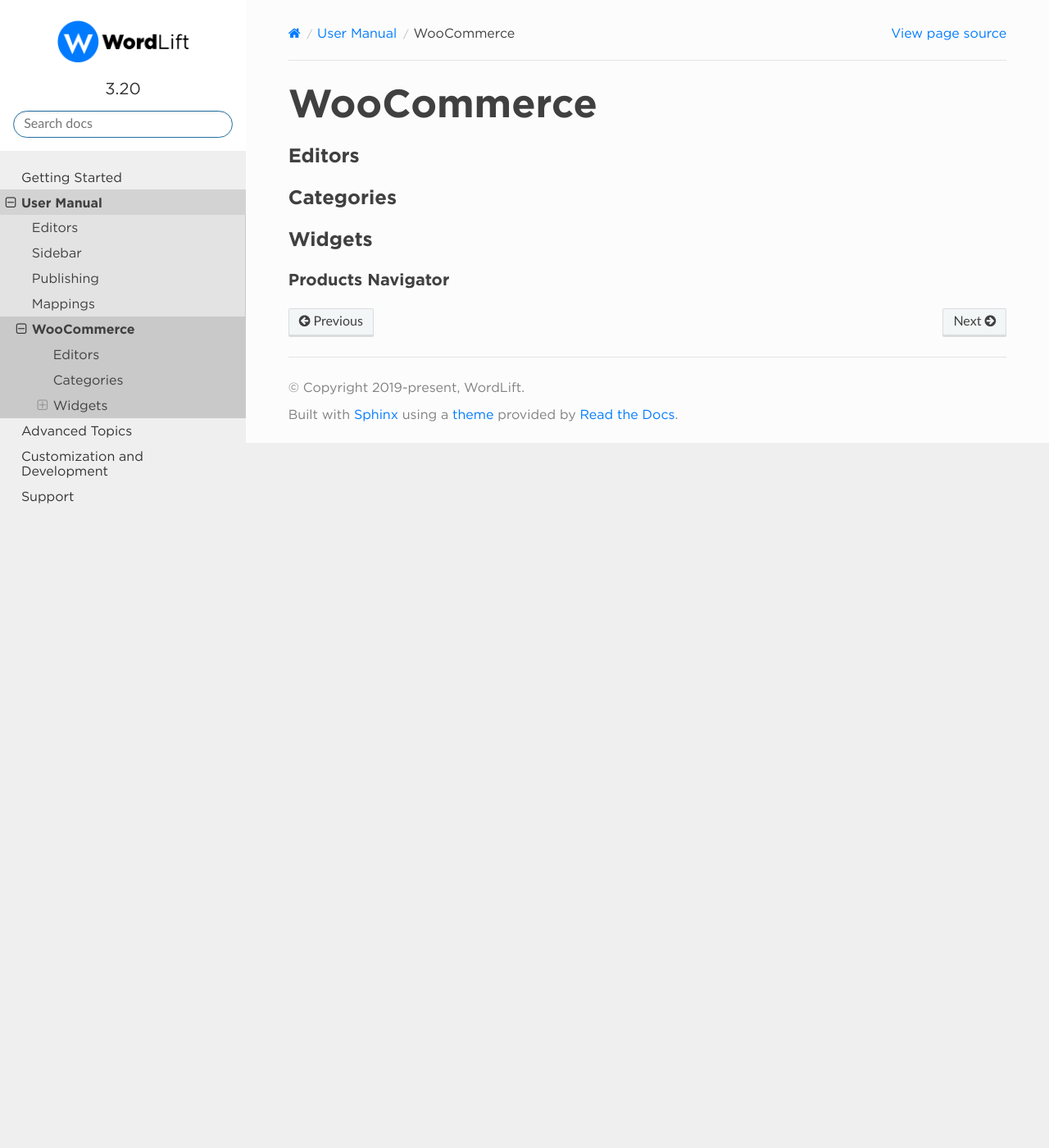
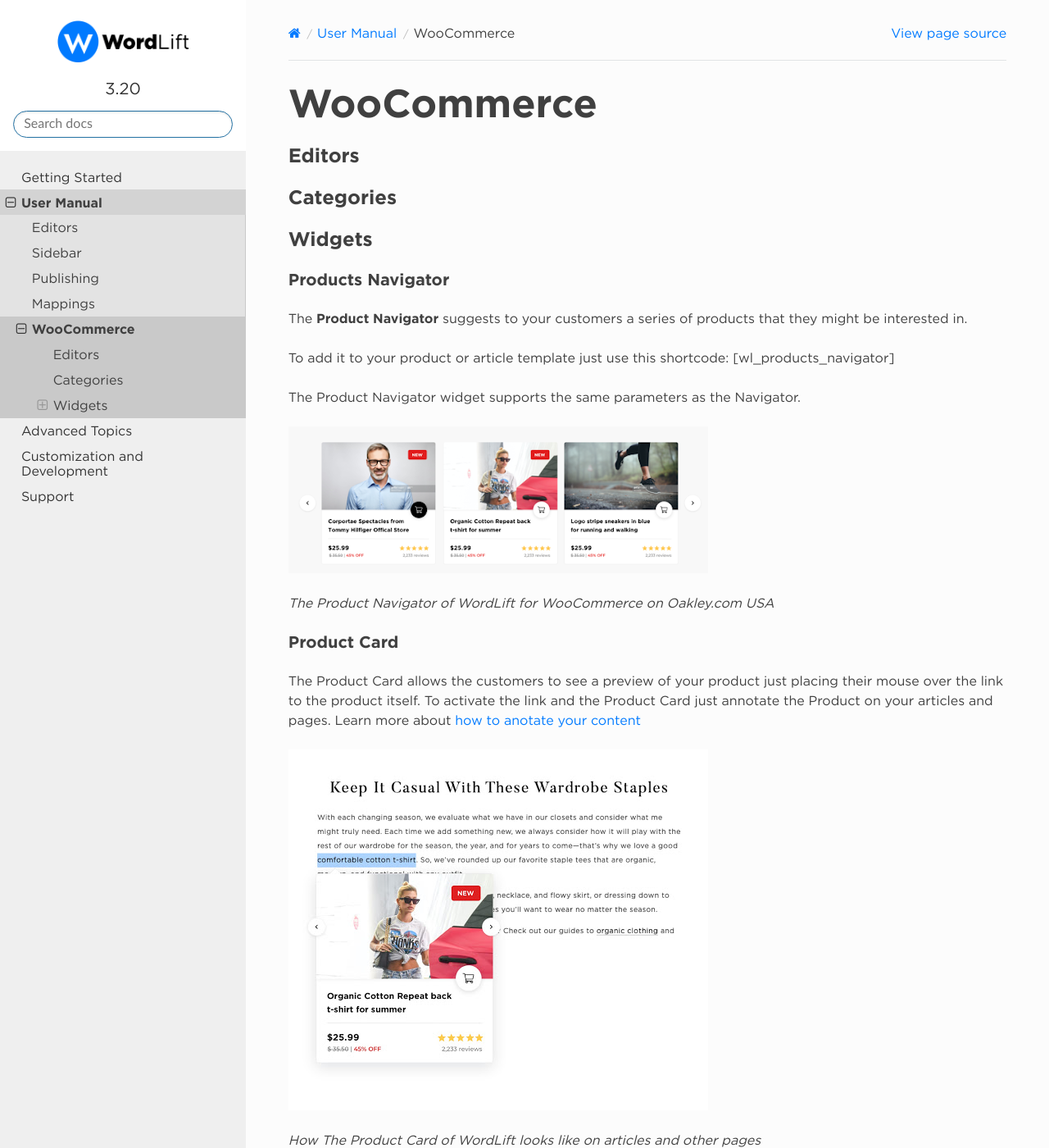
Before and after one commit to insideout10/wordlift-docs, a Sphinx documentation site: the page built from docs/woocommerce.rst, in a window 1280 px wide and 1400 px high. Shown: the whole window at 82% size. Built offline with Sphinx 7.4.7 and the Read the Docs theme 2.0.0, drawn with Linux system fonts in a browser that asks for light colours.

Commit message:
Update woocommerce.rst

```diff
--- a/docs/woocommerce.rst
+++ b/docs/woocommerce.rst
@@ -15,3 +15,19 @@
 
 Products Navigator
 -----------------
+The **Product Navigator** suggests to your customers a series of products that they might be interested in.
+
+To add it to your product or article template just use this shortcode:
+[wl_products_navigator]
+
+The Product Navigator widget supports the same parameters as the Navigator.
+
+.. image:: /images/product-navigator-woocommerce.png
+*The Product Navigator of WordLift for WooCommerce on Oakley.com USA*
+
+Product Card
+-----------------
+The Product Card allows the customers to see a preview of your product just placing their mouse over the link to the product itself. To activate the link and the Product Card just annotate the Product on your articles and pages. Learn more about `how to anotate your content <https://docs.wordlift.io/en/latest/analysis.html#wordlift-edit-post-widget>`_
+
+.. image:: /images/product-card-woocommerce.png
+*How The Product Card of WordLift looks like on articles and other pages*
```
